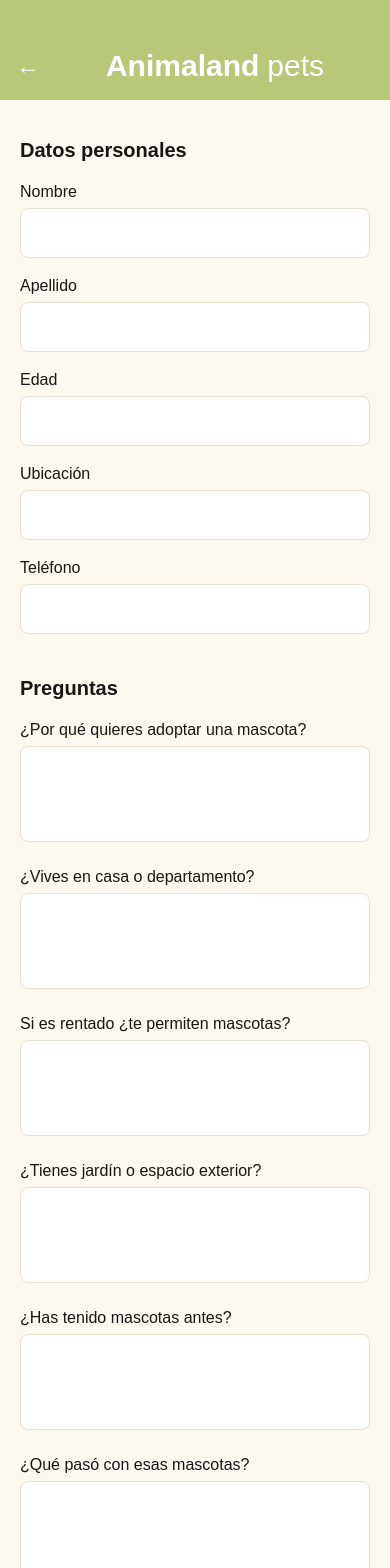
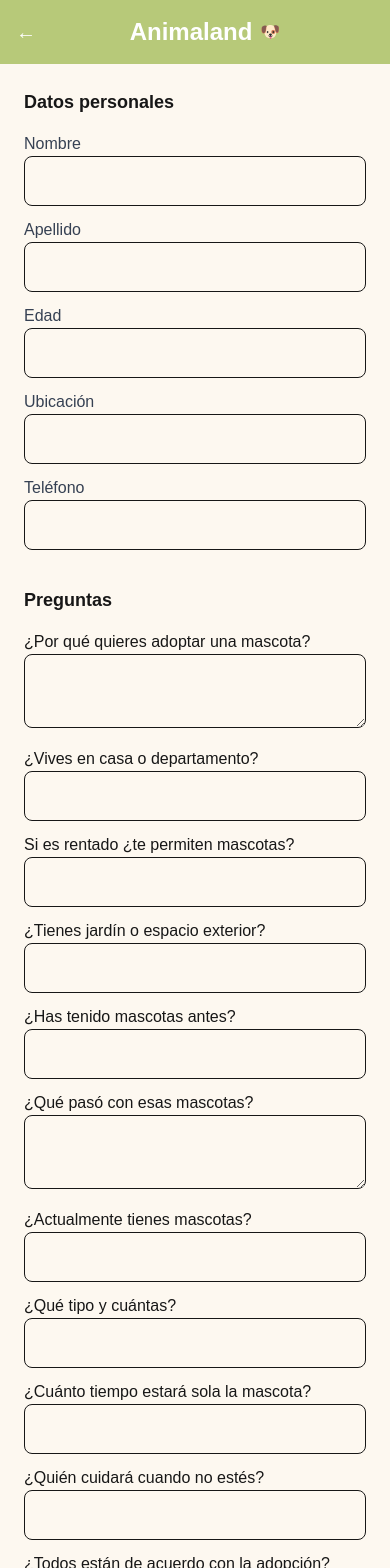
Before and after one commit to ReyDeOrea/appweb, a Next.js app: page /adoption/adoptionRequest in a window 390 px wide. Shown: the top 1568 px of the page. Built offline with nearby package versions, Linux system fonts and the light colour scheme.

Commit message:
Modificaciones en profileAnimal y AdoptionRequestForm

```diff
--- a/modules/adoption/presentation/components/AdoptionRequestForm.tsx
+++ b/modules/adoption/presentation/components/AdoptionRequestForm.tsx
@@ -1,7 +1,7 @@
 "use client";
 
+import { useRouter, useSearchParams } from "next/navigation";
 import { useState } from "react";
-import { useRouter, useSearchParams } from "next/navigation";
 import { AdoptionRepository } from "../../infraestructure/adoptionDataSource";
 import { CreateAdoptionRequest } from "../../application/createAdoption";
 import { validateAdoptionForm } from "../../application/adoptionFormValidator";
@@ -11,173 +11,251 @@ const createRequest = new CreateAdoptionRequest(repository);
 
 export default function AdoptionForm() {
   const router = useRouter();
-  const searchParams = useSearchParams();
+  const params = useSearchParams();
 
-  const petParam = searchParams.get("pet");
-  const pet = petParam ? JSON.parse(petParam) : null;
+  const [nombre, setNombre] = useState("");
+  const [apellido, setApellido] = useState("");
+  const [edad, setEdad] = useState("");
+  const [ubicacion, setUbicacion] = useState("");
+  const [telefono, setTelefono] = useState("");
 
-  const [form, setForm] = useState({
-    nombre: "",
-    apellido: "",
-    edad: "",
-    ubicacion: "",
-    telefono: "",
-    pregunta_1: "",
-    pregunta_2: "",
-    pregunta_3: "",
-    pregunta_4: "",
-    pregunta_5: "",
-    pregunta_6: "",
-    pregunta_7: "",
-    pregunta_8: "",
-    pregunta_9: "",
-    pregunta_10: "",
-    pregunta_11: "",
-    pregunta_12: "",
-    pregunta_13: "",
-  });
-
-  const handleChange = (field: string, value: string) => {
-    setForm((prev) => ({ ...prev, [field]: value }));
-  };
+  const [pregunta_1, setPregunta1] = useState("");
+  const [pregunta_2, setPregunta2] = useState("");
+  const [pregunta_3, setPregunta3] = useState("");
+  const [pregunta_4, setPregunta4] = useState("");
+  const [pregunta_5, setPregunta5] = useState("");
+  const [pregunta_6, setPregunta6] = useState("");
+  const [pregunta_7, setPregunta7] = useState("");
+  const [pregunta_8, setPregunta8] = useState("");
+  const [pregunta_9, setPregunta9] = useState("");
+  const [pregunta_10, setPregunta10] = useState("");
+  const [pregunta_11, setPregunta11] = useState("");
+  const [pregunta_12, setPregunta12] = useState("");
+  const [pregunta_13, setPregunta13] = useState("");
 
   const enviarSolicitud = async () => {
     try {
-      validateAdoptionForm(form);
+
+      validateAdoptionForm({
+        nombre,
+        apellido,
+        edad,
+        ubicacion,
+        telefono,
+        pregunta_1,
+        pregunta_2,
+        pregunta_3,
+        pregunta_4,
+        pregunta_5,
+        pregunta_6,
+        pregunta_7,
+        pregunta_8,
+        pregunta_9,
+        pregunta_10,
+        pregunta_11,
+        pregunta_12,
+        pregunta_13,
+      });
 
       const userData = localStorage.getItem("user");
-      if (!userData) throw new Error("Usuario no encontrado");
+      const user = JSON.parse(userData!);
 
-      const user = JSON.parse(userData);
+      let pet: any = null;
 
-      if (!pet) throw new Error("Mascota no seleccionada");
+      const petParam = params.get("pet");
+      if (petParam) {
+        pet = JSON.parse(petParam);
+      }
 
       await createRequest.execute({
         pet_id: pet.id,
         user_id: user.id,
         owner_id: pet.user,
-        adoptante_nombre: form.nombre,
-        adoptante_apellido: form.apellido,
-        adoptante_edad: Number(form.edad),
-        adoptante_ubicacion: form.ubicacion,
-        adoptante_telefono: form.telefono,
-        pregunta_1: form.pregunta_1,
-        pregunta_2: form.pregunta_2,
-        pregunta_3: form.pregunta_3,
-        pregunta_4: form.pregunta_4,
-        pregunta_5: form.pregunta_5,
-        pregunta_6: form.pregunta_6,
-        pregunta_7: form.pregunta_7,
-        pregunta_8: form.pregunta_8,
-        pregunta_9: form.pregunta_9,
-        pregunta_10: form.pregunta_10,
-        pregunta_11: form.pregunta_11,
-        pregunta_12: form.pregunta_12,
-        pregunta_13: form.pregunta_13,
+        adoptante_nombre: nombre,
+        adoptante_apellido: apellido,
+        adoptante_edad: Number(edad),
+        adoptante_ubicacion: ubicacion,
+        adoptante_telefono: telefono,
+        pregunta_1,
+        pregunta_2,
+        pregunta_3,
+        pregunta_4,
+        pregunta_5,
+        pregunta_6,
+        pregunta_7,
+        pregunta_8,
+        pregunta_9,
+        pregunta_10,
+        pregunta_11,
+        pregunta_12,
+        pregunta_13,
       });
+
+      const key = `adoptionRequest_${user.id}`;
+
+      const data = localStorage.getItem(key);
+      const requests = data ? JSON.parse(data) : [];
+
+      const exists = requests.some((p: any) => String(p.id) === String(pet.id));
+
+      if (!exists) {
+        requests.push(pet);
+      }
+
+      localStorage.setItem(key, JSON.stringify(requests));
 
       alert("Solicitud enviada");
       router.back();
-    } catch (err: any) {
-      alert(err.message);
+
+    } catch (error: any) {
+      alert(error.message);
     }
   };
 
   return (
     <div className="min-h-screen bg-[#FDF8F0]">
-      {/* Header */}
-      <div className="bg-[#B7C979] flex items-center p-4 pt-12">
-        <button onClick={() => router.back()} className="text-white mr-4 text-2xl">
-          &#8592;
+
+      {/* HEADER */}
+      <div className="bg-[#B7C979] flex items-center px-4 py-4">
+
+        <button
+          onClick={() => router.back()}
+          className="text-white text-xl"
+        >
+          ←
         </button>
-        <div className="flex items-center justify-center flex-1">
-          <h1 className="text-white font-bold text-3xl mr-2">Animaland</h1>
-          <span className="material-icons text-white text-3xl">pets</span>
+
+        <div className="flex-1 flex justify-center items-center gap-2">
+          <h1 className="text-white text-2xl font-bold">Animaland</h1>
+          🐶
         </div>
+
       </div>
 
-      {/* Form */}
-      <div className="p-5 max-w-2xl mx-auto">
-        <h2 className="text-xl font-bold mb-4 mt-4">Datos personales</h2>
+      {/* FORM */}
+      <div className="max-w-2xl mx-auto p-6">
 
-        <label className="block mb-1">Nombre</label>
+        <h2 className="text-lg font-bold mb-4">Datos personales</h2>
+
+        <label className="block text-gray-700">Nombre</label>
         <input
-          className="w-full border border-[#E8E0D0] bg-white rounded-lg p-3 mb-4"
-          value={form.nombre}
-          onChange={(e) => handleChange("nombre", e.target.value)}
+          className="w-full border rounded-lg p-3 mb-3"
+          onChange={(e) => setNombre(e.target.value)}
         />
 
-        <label className="block mb-1">Apellido</label>
+        <label className="block text-gray-700">Apellido</label>
         <input
-          className="w-full border border-[#E8E0D0] bg-white rounded-lg p-3 mb-4"
-          value={form.apellido}
-          onChange={(e) => handleChange("apellido", e.target.value)}
+          className="w-full border rounded-lg p-3 mb-3"
+          onChange={(e) => setApellido(e.target.value)}
         />
 
-        <label className="block mb-1">Edad</label>
+        <label className="block text-gray-700">Edad</label>
         <input
           type="number"
-          className="w-full border border-[#E8E0D0] bg-white rounded-lg p-3 mb-4"
-          value={form.edad}
-          onChange={(e) => handleChange("edad", e.target.value)}
+          className="w-full border rounded-lg p-3 mb-3"
+          onChange={(e) => setEdad(e.target.value)}
         />
 
-        <label className="block mb-1">Ubicación</label>
+        <label className="block text-gray-700">Ubicación</label>
         <input
-          className="w-full border border-[#E8E0D0] bg-white rounded-lg p-3 mb-4"
-          value={form.ubicacion}
-          onChange={(e) => handleChange("ubicacion", e.target.value)}
+          className="w-full border rounded-lg p-3 mb-3"
+          onChange={(e) => setUbicacion(e.target.value)}
         />
 
-        <label className="block mb-1">Teléfono</label>
+        <label className="block text-gray-700">Teléfono</label>
         <input
-          type="tel"
-          className="w-full border border-[#E8E0D0] bg-white rounded-lg p-3 mb-4"
-          value={form.telefono}
-          onChange={(e) => handleChange("telefono", e.target.value)}
+          className="w-full border rounded-lg p-3 mb-3"
+          onChange={(e) => setTelefono(e.target.value)}
         />
 
-        <h2 className="text-xl font-bold mb-4 mt-6">Preguntas</h2>
+        <h2 className="text-lg font-bold mt-6 mb-4">Preguntas</h2>
 
-        {Array.from({ length: 13 }, (_, i) => (
-          <div key={i} className="mb-4">
-            <label className="block mb-1">
-              {getQuestionLabel(i + 1)}
-            </label>
-            <textarea
-              className="w-full border border-[#E8E0D0] bg-white rounded-lg p-3 h-24 resize-none"
-              value={form[`pregunta_${i + 1}` as keyof typeof form]}
-              onChange={(e) => handleChange(`pregunta_${i + 1}`, e.target.value)}
-            />
-          </div>
-        ))}
+        <label>¿Por qué quieres adoptar una mascota?</label>
+        <textarea
+          className="w-full border rounded-lg p-3 mb-3"
+          onChange={(e) => setPregunta1(e.target.value)}
+        />
+
+        <label>¿Vives en casa o departamento?</label>
+        <input
+          className="w-full border rounded-lg p-3 mb-3"
+          onChange={(e) => setPregunta2(e.target.value)}
+        />
+
+        <label>Si es rentado ¿te permiten mascotas?</label>
+        <input
+          className="w-full border rounded-lg p-3 mb-3"
+          onChange={(e) => setPregunta3(e.target.value)}
+        />
+
+        <label>¿Tienes jardín o espacio exterior?</label>
+        <input
+          className="w-full border rounded-lg p-3 mb-3"
+          onChange={(e) => setPregunta4(e.target.value)}
+        />
+
+        <label>¿Has tenido mascotas antes?</label>
+        <input
+          className="w-full border rounded-lg p-3 mb-3"
+          onChange={(e) => setPregunta5(e.target.value)}
+        />
+
+        <label>¿Qué pasó con esas mascotas?</label>
+        <textarea
+          className="w-full border rounded-lg p-3 mb-3"
+          onChange={(e) => setPregunta6(e.target.value)}
+        />
+
+        <label>¿Actualmente tienes mascotas?</label>
+        <input
+          className="w-full border rounded-lg p-3 mb-3"
+          onChange={(e) => setPregunta7(e.target.value)}
+        />
+
+        <label>¿Qué tipo y cuántas?</label>
+        <input
+          className="w-full border rounded-lg p-3 mb-3"
+          onChange={(e) => setPregunta8(e.target.value)}
+        />
+
+        <label>¿Cuánto tiempo estará sola la mascota?</label>
+        <input
+          className="w-full border rounded-lg p-3 mb-3"
+          onChange={(e) => setPregunta9(e.target.value)}
+        />
+
+        <label>¿Quién cuidará cuando no estés?</label>
+        <input
+          className="w-full border rounded-lg p-3 mb-3"
+          onChange={(e) => setPregunta10(e.target.value)}
+        />
+
+        <label>¿Todos están de acuerdo con la adopción?</label>
+        <input
+          className="w-full border rounded-lg p-3 mb-3"
+          onChange={(e) => setPregunta11(e.target.value)}
+        />
+
+        <label>¿Presupuesto mensual para la mascota?</label>
+        <input
+          className="w-full border rounded-lg p-3 mb-3"
+          onChange={(e) => setPregunta12(e.target.value)}
+        />
+
+        <label>¿Aceptas esterilización/castración si es necesario?</label>
+        <input
+          className="w-full border rounded-lg p-3 mb-3"
+          onChange={(e) => setPregunta13(e.target.value)}
+        />
 
         <button
           onClick={enviarSolicitud}
-          className="w-full bg-[#E5DCCC] py-4 rounded-xl font-bold mt-4 mb-10"
+          className="w-full bg-[#E5DCCC] font-bold py-4 rounded-xl mt-4 hover:opacity-90"
         >
           Enviar solicitud
         </button>
+
       </div>
     </div>
   );
 }
-
-function getQuestionLabel(n: number) {
-  const questions = [
-    "¿Por qué quieres adoptar una mascota?",
-    "¿Vives en casa o departamento?",
-    "Si es rentado ¿te permiten mascotas?",
-    "¿Tienes jardín o espacio exterior?",
-    "¿Has tenido mascotas antes?",
-    "¿Qué pasó con esas mascotas?",
-    "¿Actualmente tienes mascotas?",
-    "¿Qué tipo y cuántas?",
-    "¿Cuánto tiempo estará sola la mascota?",
-    "¿Quién cuidará cuando no estés?",
-    "¿Todos están de acuerdo con la adopción?",
-    "¿Presupuesto mensual para la mascota?",
-    "¿Aceptas esterilización/castración si es necesario?",
-  ];
-  return questions[n - 1];
-}
--- a/modules/animal/presentation/Views/ProfileAnimalView.tsx
+++ b/modules/animal/presentation/Views/ProfileAnimalView.tsx
@@ -1,71 +1,62 @@
 "use client";
 
+import { useRouter, useSearchParams } from "next/navigation";
 import { useEffect, useState } from "react";
-import { useRouter, useSearchParams } from "next/navigation";
-
 import { Pet } from "../../domain/pet";
+import { checkAdoptionRequest } from "../../application/checkAdoptionRequest";
+import { checkFavoritePet } from "../../application/checkFavoritePet";
+import { toggleFavoritePet } from "../../application/toggleFavoritePets";
 import { checkUserSession, getUserData } from "../../application/checkUserSession";
-import { checkAdoptionRequest } from "../../application/checkAdoptionRequest";
-import { toggleFavoritePet } from "../../application/toggleFavoritePets";
-import { checkFavoritePet } from "../../application/checkFavoritePet";
 
 export default function ProfileAnimal() {
 
   const router = useRouter();
-  const searchParams = useSearchParams();
-  const petParam = searchParams.get("pet");
+  const params = useSearchParams();
 
-  const [mascota, setMascota] = useState<Pet | null>(null);
+
   const [tab, setTab] = useState<"info" | "salud">("info");
   const [isFavorite, setIsFavorite] = useState(false);
   const [imagePage, setImagePage] = useState(0);
   const [hasRequested, setHasRequested] = useState(false);
   const [userLogged, setUserLogged] = useState(false);
 
+  let mascota: Pet | null = null;
+
+  const petParam = params.get("pet");
+
+  if (petParam) {
+    try {
+      mascota = JSON.parse(petParam);
+    } catch {
+      console.log("Error parseando mascota");
+    }
+  }
+
   useEffect(() => {
+    if (!mascota) return;
+    initialize();
+  }, []);
 
-    const loadData = async () => {
+  const initialize = async () => {
 
-      if (!petParam) return;
+    const logged = await checkUserSession();
+    setUserLogged(logged);
 
-      try {
+    if (!logged) return;
 
-        const pet: Pet = JSON.parse(petParam);
-        setMascota(pet);
+    const user = await getUserData();
+    if (!user || !mascota) return;
 
-        const logged = await checkUserSession();
-        setUserLogged(logged);
+    const fav = await checkFavoritePet(user.id.toString(), mascota.id.toString());
+    setIsFavorite(fav);
 
-        if (!logged) return;
+    const requested = await checkAdoptionRequest(
+      user.id.toString(),
+      mascota.id.toString()
+    );
 
-        const user = await getUserData();
-        if (!user) return;
-
-        const fav = await checkFavoritePet(
-          user.id.toString(),
-          pet.id.toString()
-        );
-
-        setIsFavorite(fav);
-
-        const requested = await checkAdoptionRequest(
-          user.id.toString(),
-          pet.id.toString()
-        );
-
-        setHasRequested(requested);
-
-      } catch (error) {
-
-        console.log("Error cargando datos:", error);
-
-      }
-
-    };
-
-    loadData();
-
-  }, [petParam]);
+    setHasRequested(requested);
+  };
 
   const handleToggleFavorite = async () => {
 
@@ -77,37 +68,32 @@ export default function ProfileAnimal() {
     const user = await getUserData();
     if (!user || !mascota) return;
 
-    const newStatus = await toggleFavoritePet(
-      user.id.toString(),
-      mascota
-    );
+    const newStatus = await toggleFavoritePet(user.id.toString(), mascota);
 
     setIsFavorite(newStatus);
 
+    alert(newStatus ? "Se agregó a favoritos" : "Se quitó de favoritos");
   };
 
   const llamar = () => {
-
-    if (!mascota?.phone) return;
-
-    window.location.href = `tel:${mascota.phone}`;
-
+    window.location.href = `tel:${mascota?.phone}`;
   };
 
+  // ✅ ENLACE CORREGIDO PARA NEXT
   const copiarEnlace = async () => {
 
     if (!mascota) return;
 
-    const url = `${window.location.origin}${window.location.pathname}?pet=${encodeURIComponent(
+    const url = `${window.location.origin}/animal/profileAnimal?pet=${encodeURIComponent(
       JSON.stringify(mascota)
     )}`;
 
     await navigator.clipboard.writeText(url);
 
     alert("Enlace copiado");
-
   };
 
+  // ✅ ABRIR UBICACIÓN EN GOOGLE MAPS
   const abrirMapa = () => {
 
     if (!mascota?.location) return;
@@ -117,47 +103,24 @@ export default function ProfileAnimal() {
     )}`;
 
     window.open(url, "_blank");
-
-  };
-
-  const nextImage = () => {
-
-    if (imagePage < images.length - 1) {
-      setImagePage(imagePage + 1);
-    }
-
-  };
-
-  const prevImage = () => {
-
-    if (imagePage > 0) {
-      setImagePage(imagePage - 1);
-    }
-
   };
 
   const images: string[] = (() => {
 
     if (!mascota) return [];
 
-    if (Array.isArray(mascota.image_url)) {
+    if (Array.isArray(mascota.image_url))
       return mascota.image_url.filter(Boolean);
-    }
 
     if (typeof mascota.image_url === "string") {
 
       try {
-
         const parsed = JSON.parse(mascota.image_url);
-
         return Array.isArray(parsed)
           ? parsed.filter(Boolean)
           : [mascota.image_url];
-
       } catch {
-
         return [mascota.image_url];
-
       }
 
     }
@@ -167,136 +130,219 @@ export default function ProfileAnimal() {
   })();
 
   if (!mascota) {
-
     return (
-      <div className="flex items-center justify-center h-screen text-gray-700 font-medium">
+      <div className="flex justify-center items-center h-screen">
         No hay datos de la mascota
       </div>
     );
-
   }
 
   return (
 
-    <div className="bg-[#F3F2ED] min-h-screen pb-20 font-sans">
+    <div className="min-h-screen bg-[#F3F2ED]">
 
-      <div className="relative h-28 bg-[#C7D383] flex items-end justify-center pb-4 shadow-md rounded-b-2xl">
+      {/* HEADER */}
+
+      <div className="bg-[#B8C76F] h-[110px] flex items-end pb-5 relative">
 
         <button
-          className="absolute left-5 bottom-4 text-xl font-bold text-white hover:text-gray-200 transition"
           onClick={() => router.back()}
+          className="absolute left-5 text-white text-xl"
         >
           ←
         </button>
 
-        <h1 className="text-white text-2xl font-bold">{mascota.name}</h1>
+        <h1 className="text-white text-2xl font-bold w-full text-center">
+          {mascota.name}
+        </h1>
 
         <button
-          className="absolute right-5 bottom-4 text-xl transition"
           onClick={handleToggleFavorite}
+          className="absolute right-5 text-white text-xl"
         >
           {isFavorite ? "❤️" : "🤍"}
         </button>
 
       </div>
 
-      <div className="relative my-4 mx-4 rounded-xl overflow-hidden shadow-lg">
 
-        <div className="relative w-full h-80 md:h-[420px] rounded-xl overflow-hidden flex items-center justify-center bg-[#EDEBE4]">
+      {/* GALERIA */}
 
-          <img
-            src={images[imagePage]}
-            alt={mascota.name}
-            className="max-h-[85%] max-w-[92%] object-cover rounded-xl shadow-md"
-          />
+      <div className="mx-4 mt-4 rounded-xl overflow-hidden relative">
 
-          {images.length > 1 && (
-            <>
-              <button
-                onClick={prevImage}
-                className="absolute left-2 top-1/2 -translate-y-1/2 bg-black/40 text-white px-3 py-1 rounded-full hover:bg-black/60 transition"
-              >
-                ‹
-              </button>
+        <div className="flex overflow-x-auto snap-x">
 
-              <button
-                onClick={nextImage}
-                className="absolute right-2 top-1/2 -translate-y-1/2 bg-black/40 text-white px-3 py-1 rounded-full hover:bg-black/60 transition"
-              >
-                ›
-              </button>
-            </>
-          )}
+          {images.map((uri, idx) => (
 
-          <button
-            className="absolute top-3 right-3 bg-black bg-opacity-30 p-2 rounded-full text-white hover:bg-opacity-50 transition"
-            onClick={copiarEnlace}
-          >
-            🔗
-          </button>
+            <img
+              key={idx}
+              src={uri}
+              className="w-full h-[220px] object-cover snap-center"
+              onScroll={(e: any) => {
+                const page = Math.round(
+                  e.target.scrollLeft / e.target.clientWidth
+                );
+                setImagePage(page);
+              }}
+            />
+
+          ))}
 
         </div>
 
-        <div className="flex justify-center gap-2 mt-2">
-          {images.map((_, index) => (
-            <div
-              key={index}
-              className={`w-2 h-2 rounded-full ${imagePage === index ? "bg-black" : "bg-gray-400"}`}
-            />
-          ))}
-        </div>
+        <button
+          onClick={copiarEnlace}
+          className="absolute top-3 right-3 bg-black/40 text-white p-2 rounded-full"
+        >
+          🔗
+        </button>
 
       </div>
 
+
+      {/* UBICACION */}
+
       <button
         onClick={abrirMapa}
-        className="flex items-center gap-2 mx-5 mt-2 text-[#3B82F6] underline font-medium"
+        className="text-black flex items-center gap-2 mx-5 mt-3"
       >
+        📍
         <span>{mascota.location}</span>
       </button>
 
-      <div className="flex justify-between bg-[#DAD2C3] rounded-2xl mx-5 mt-4 overflow-hidden shadow-sm">
+
+      {mascota.adopted && (
+        <p className="text-center text-red-500 font-bold">
+          Esta mascota ya fue adoptada
+        </p>
+      )}
+
+
+      {/* TABS */}
+
+      <div className="flex mx-5 mt-4 bg-[#DAD2C3] p-1 rounded-full">
+
         <button
-          className={`flex-1 text-black py-2 font-medium transition ${tab === "info" ? "bg-white" : ""}`}
           onClick={() => setTab("info")}
+          className={`flex-1 p-2 rounded-full ${
+            tab === "info" ? "bg-white" : ""
+          }`}
         >
           Información
         </button>
+
         <button
-          className={`flex-1 text-black py-2 font-medium transition ${tab === "salud" ? "bg-white" : ""}`}
           onClick={() => setTab("salud")}
+          className={`flex-1 p-2 rounded-full ${
+            tab === "salud" ? "bg-white" : ""
+          }`}
         >
           Salud
         </button>
+
       </div>
 
-      {/* CONTENIDO */}
-      <div className="px-5 py-5">
+
+      <div className="p-5">
 
         {tab === "info" && (
+
           <>
-            <div className="flex justify-around flex-wrap gap-2 mb-5">
-              <div className="text-black bg-white rounded-xl p-3 text-center shadow">{mascota.sex}</div>
-              <div className="text-black bg-white rounded-xl p-3 text-center shadow">{mascota.size}</div>
-              <div className="text-black bg-white rounded-xl p-3 text-center shadow">{mascota.age}</div>
-              <div className="text-black bg-white rounded-xl p-3 text-center shadow">{mascota.breed}</div>
+            {/* INFO RAPIDA */}
+
+            <div className="grid grid-cols-4 gap-3">
+
+              <div className="bg-white border rounded-xl p-3 text-center">
+                {mascota.sex}
+              </div>
+
+              <div className="bg-white border rounded-xl p-3 text-center">
+                {mascota.size}
+              </div>
+
+              <div className="bg-white border rounded-xl p-3 text-center">
+                {mascota.age}
+              </div>
+
+              <div className="bg-white border rounded-xl p-3 text-center">
+                {mascota.breed}
+              </div>
+
             </div>
 
-            <p className="text-black text-center font-bold text-lg mb-2">Descripción</p>
-            <div className="bg-white p-4 rounded-xl text-black shadow">{mascota.description}</div>
 
-            <p className="text-black text-center font-bold text-lg mt-5 mb-2">Contacto</p>
-            <div
-              className="text-center text-black bg-white rounded-xl p-3 shadow cursor-pointer hover:bg-gray-100 transition"
+            <div className="border-b-2 border-[#E5DCCC] my-6"></div>
+
+
+            <h3 className="text-center font-bold mb-3">
+              Descripción
+            </h3>
+
+            <div className="bg-white border rounded-xl p-4">
+              {mascota.description}
+            </div>
+
+
+            <div className="border-b-2 border-[#E5DCCC] my-6"></div>
+
+
+            <h3 className="text-center font-bold mb-3">
+              Contacto
+            </h3>
+
+            <button
               onClick={llamar}
+              className="bg-white border rounded-xl p-4 w-full"
             >
-              {mascota.phone}
+              📞 {mascota.phone}
+            </button>
+
+
+            <div className="flex justify-center mt-6">
+
+              <button
+                onClick={() => {
+
+                  if (!userLogged) {
+                    alert("Debes iniciar sesión para enviar la solicitud");
+                    return;
+                  }
+
+                  if (hasRequested) {
+                    alert("Ya enviaste una solicitud para esta mascota");
+                    return;
+                  }
+
+                  router.push(
+                    `/adoption/adoptionRequest?pet=${encodeURIComponent(
+                      JSON.stringify(mascota)
+                    )}`
+                  );
+
+                }}
+                disabled={!userLogged || hasRequested}
+                className={`px-8 py-3 rounded-full text-white font-bold ${
+                  !userLogged || hasRequested
+                    ? "bg-gray-400"
+                    : "bg-[#D4B37A]"
+                }`}
+              >
+                {hasRequested
+                  ? "Solicitud enviada"
+                  : "Mandar solicitud de adopción"}
+              </button>
+
             </div>
+
           </>
         )}
 
         {tab === "salud" && (
-          <div className="bg-white p-4 rounded-xl shadow text-black">{mascota.health_info}</div>
+
+          <div>
+            {mascota.health_info}
+          </div>
+
         )}
 
       </div>
```
Also changed, not shown: modules/animal/application/saveAdoptionRequest.ts (added, +17 -0 lines).
